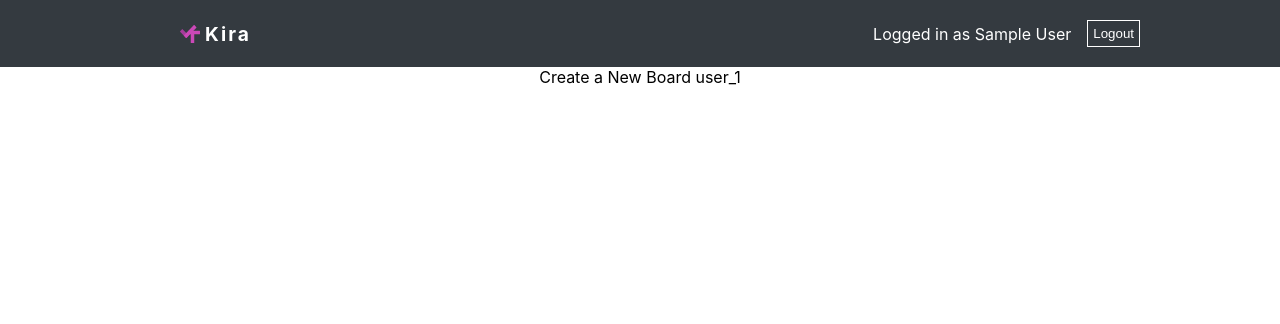
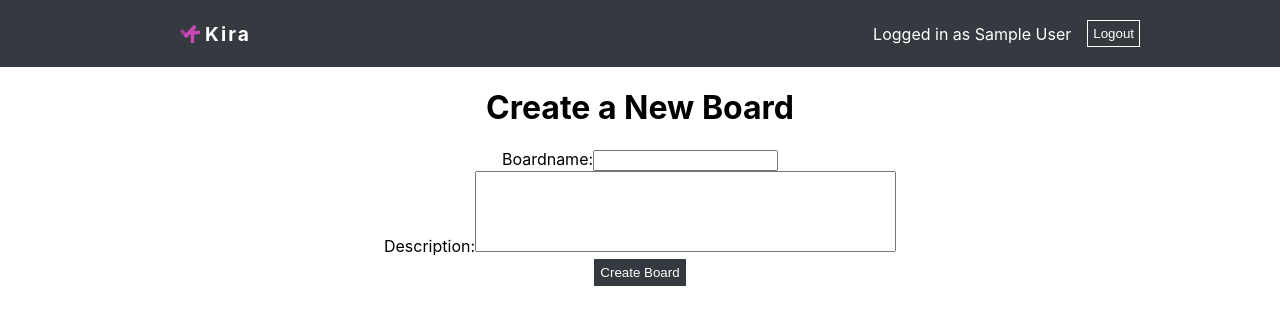
Before and after one commit to alexpietsch/kira, a React (Create React App) app: page /new in a window 1280 px wide. Shown: the top 324 px of the page. Built offline with nearby package versions, Linux system fonts and the light colour scheme; no server answers; sample sign-in values are in the browser's storage.

Commit message:
Add column and board adding

```diff
--- a/src/components/ListBoard.css
+++ b/src/components/ListBoard.css
@@ -60,7 +60,7 @@
     font-size: 0.8em;
 }
 
-.con{
+.column{
     border: 2px dashed gray;
     padding: 1em;
 }
--- a/src/components/ListBoard.js
+++ b/src/components/ListBoard.js
@@ -62,9 +62,12 @@ export default function ListBoard() {
 
     const [boardData, setBoardData] = useState(null)
     const [isTaskAddModalOpen, setIsTaskAddModalOpen] = useState(false)
+    const [isColumnAddOpen, setIsColumnAddOpen] = useState(false)
     const [isCardModalOpen, setIsCardModalOpen] = useState(false)
+    const [modalActiveColumn, setModalActiveColumn] = useState(null)
 
-    const [modalActiveColumn, setModalActiveColumn] = useState(null)
+    const [newColumnName, setNewColumnName] = useState("")
+
     const fetch = useEffect(() => {
         setBoardData(data)
     }, [data])
@@ -121,9 +124,19 @@ export default function ListBoard() {
         setBoardData(newState)
         updateDocument(boardData.boardID, {columns: newState.columns})
     }
-    /* function handleOpenModal(){
-
-    } */
+    function handleAddColumn(e){
+        e.preventDefault()
+        const column = {
+            columnID: uuidv4(),
+            columnName: newColumnName,
+            cards: []
+        }
+        let columns = boardData.columns
+        columns.push(column)
+        updateDocument(boardData.boardID, {columns: columns})
+        setIsColumnAddOpen(false)
+        setNewColumnName("")
+    }
   return (
     <>
     {boardData && <p>Projektname: {boardData.boardName}</p>}
@@ -134,7 +147,7 @@ export default function ListBoard() {
     {isCardModalOpen &&
         <Modal customWidth={"80%"} isCenter={true}>
             <h1>Edit and view card here</h1>
-            <button onClick={() => setIsCardModalOpen(false)}>Close</button>
+            <button onClick={() => setIsCardModalOpen(false)} className="button-dark">Close</button>
         </Modal>}
     <div className="list-container" style={columnWidthDiff}>
         {!error && <>
@@ -149,7 +162,7 @@ export default function ListBoard() {
                                 setIsTaskAddModalOpen(true)
                                 setModalActiveColumn(column.columnID)
                             }}>Add Task</button>
-                            <ul className="con" {...provided.droppableProps} ref={provided.innerRef}>
+                            <ul className="column" {...provided.droppableProps} ref={provided.innerRef}>
                                 {boardData && column.cards.map((card, index) => {
                                         return (
                                             <Draggable key={card.cardID} draggableId={card.cardID} index={index}>
@@ -177,6 +190,19 @@ export default function ListBoard() {
                 </div>
                 ))}
             </DragDropContext>
+            <div className="taskColumn" style={{paddingTop: "4.5em"}}>
+                <button style={{marginBottom: "1.4em"}} onClick={() => setIsColumnAddOpen(true)} className="button-dark">+ New Column</button>
+                {isColumnAddOpen &&
+                    <div className="column">
+                        <form onSubmit={handleAddColumn}>
+                            <label>
+                                <span>Column Name:</span>
+                                <input type="text" placeholder="Column Name" value={newColumnName} onChange={(e) => setNewColumnName(e.target.value)} />
+                            </label>
+                            <button type="submit" className="button-dark">add Column</button>
+                        </form>
+                    </div>}
+            </div>
             </>
         }
     </div>
--- a/src/pages/NewBoard/NewBoard.js
+++ b/src/pages/NewBoard/NewBoard.js
@@ -1,9 +1,57 @@
 import { useAuthContext } from "../../hooks/useAuthContext"
+import { useFirestore } from "../../hooks/useFirestore";
+import { useState } from "react"
+import { v4 as uuidv4 } from "uuid"
 
 export default function NewBoard() {
     const { user } = useAuthContext()
+    const { addDocumentCustomId, response } = useFirestore("tasks_new_structure")
+
+    const [boardName, setBoardName] = useState("")
+    const [boardDescription, setBoardDescription] = useState("")
+
+    function handleSubmit(e) {
+        e.preventDefault()
+        const board = {
+            boardID: uuidv4(),
+            boardName,
+            boardDescription,
+            boardMember: [],
+            columns: [],
+            user: user.uid
+        }
+        setBoardName("")
+        setBoardDescription("")
+        addDocumentCustomId(board.boardID, board)
+    }
 
   return (
-    <div>Create a New Board {user.uid}</div>
+    <div>
+        <h1>Create a New Board</h1>
+        <form onSubmit={handleSubmit}>
+            <label>
+                <span>Boardname:</span>
+                <input
+                    type="text"
+                    required
+                    onChange={(e) => setBoardName(e.target.value)}
+                    value={boardName}
+                />
+            </label>
+            <br />
+            <label>
+                <span>Description:</span>
+                <textarea
+                    onChange={(e) => setBoardDescription(e.target.value)}
+                    value={boardDescription}
+                    rows="5"
+                    cols="50"
+                    style={{ resize: "none" }}
+                />
+            </label>
+            <br />
+            <button type="submit" className="button-dark">Create Board</button>
+        </form>
+    </div>
   )
 }
--- a/src/pages/home/Home.js
+++ b/src/pages/home/Home.js
@@ -1,69 +1,19 @@
-import ListBoard from "../../components/ListBoard";
 import BoardSelection from "../../components/BoardSelection";
-import { v4 as uuidv4 } from "uuid"
-import { useState } from "react";
-import TaskAdd from "../../components/TaskAdd";
 import { useAuthContext } from "../../hooks/useAuthContext"
 import { useCollection } from "../../hooks/useCollection"
-import { useFirestore } from "../../hooks/useFirestore";
-
-/* const initialTasks = {
-  boardId: uuidv4(),
-  boardName: "Work",
-  columns: [{title: "ToDo", id: "e3fd2ae9-6212-4495-b175-cb6241b79202"},{title: "In Work", id: "dadaef8d-bd31-4d7a-bde7-d2ae0933bf12"}, {title: "Done", id: "98bffe0f-25d3-4801-b760-92eadf98f5b4"}],
-  cards: [
-    {title: "Move to new Server", worker: "gei", belongsTo: "e3fd2ae9-6212-4495-b175-cb6241b79202", id: uuidv4()},
-    {title: "Clean old code", worker: "gei", belongsTo: "e3fd2ae9-6212-4495-b175-cb6241b79202", id: uuidv4()},
-    {title: "Update version of Flux", worker: "gek", belongsTo: "e3fd2ae9-6212-4495-b175-cb6241b79202", id: uuidv4()},
-    {title: "Clean office", worker: "gek", belongsTo: "dadaef8d-bd31-4d7a-bde7-d2ae0933bf12", id: uuidv4()}
-  ],
-  user: "VdQwAs4eakWVfpxeucyf5TxE2ml2"
-} */
-
 
 export default function Home() {
 
-  const { addDocumentCustomId, response } = useFirestore("tasks")
   const { user } = useAuthContext()
   const { documents, error } = useCollection(
     "tasks_new_structure",
     ["user", "==", user.uid])
-  // const [ userData, setUserData ] = useState([...documents])
-
-
-  /* const addToFb = () => {
-    addDocumentCustomId(initialTasks.boardId, initialTasks)
-    // console.log(initialTasks.boardId, initialTasks)
-    // const data = [...documents]
-    // documents.forEach(element => {
-    //   data.push(element)
-    // })
-    // console.log("data:",data.cards, user.uid)
-  } */
-
-  // const data = Object.values(documents)
-  // console.log("data:",data)
-
-  // const get = () => {
-
-  //   arr.forEach(element => {
-  //     console.log(element)
-  //   });
-  // }
-
-
-
 
   return (
     <div>
-      {/* <button onClick={addToFb}>get</button> */}
       <br />
       {documents && <BoardSelection data={documents} />}
       {!documents && <p>Loading...</p>}
-      {/* <TaskAdd tasks={tasks} setTasks={setTasks} />
-      <ListBoard tasks={tasks} setTasks={setTasks} /> */}
-      {/* <TaskAdd tasks={tasks} />
-      <ListBoard tasks={tasks} /> */}
     </div>
   )
 }
```
Also changed, not shown: 1 other file (tests, documents, lock files or other folders).
